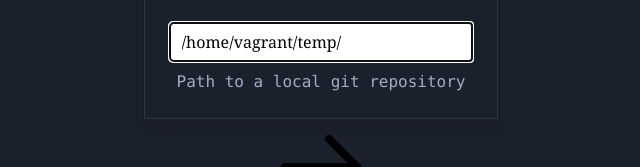
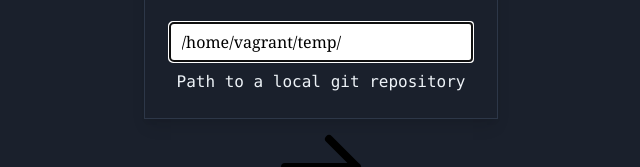
Before and after one commit to IgnisDa/Gitzer, a Nuxt app in the folder gitzer-frontend/: page / in a window 1280 px wide. Shown: the part 123-290 px from the top of the page, without its empty margins (319-959 px from the left). Built offline with nearby package versions, Linux system fonts and the light colour scheme; what tailwindcss-debug-screens would draw is missing.

Commit message:
fix(index.vue): change color of text

```diff
--- a/gitzer-frontend/pages/index.vue
+++ b/gitzer-frontend/pages/index.vue
@@ -24,7 +24,7 @@
                 />
               </form>
             </div>
-            <div class="mx-2 mt-2 text-gray-500">
+            <div class="mx-2 mt-2 text-gray-200">
               Path to a local git repository
             </div>
           </div>
```
